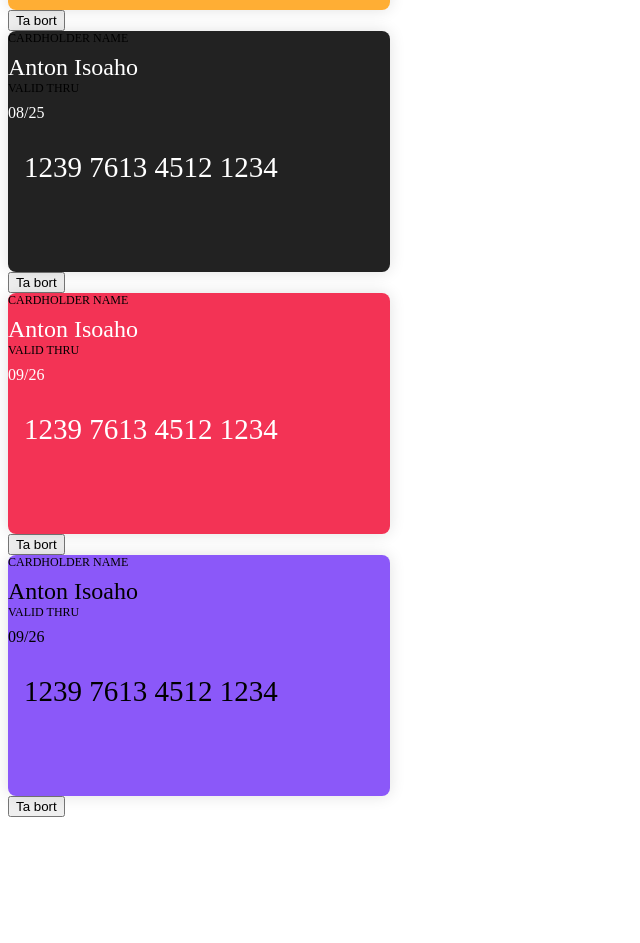
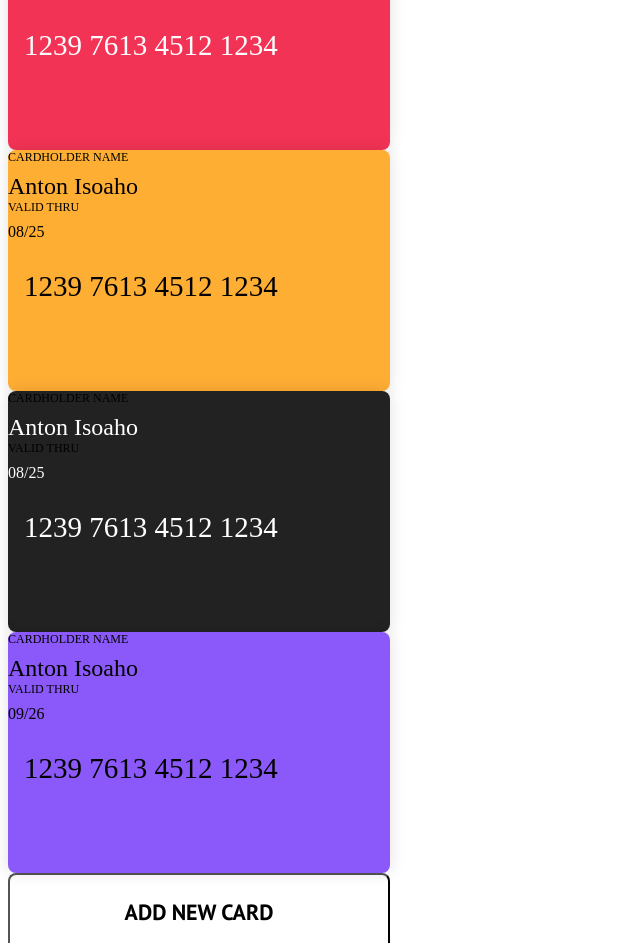
Before and after one commit to GoldenZebras/e-wallet, a React (Vite) app: page / in a window 1280 px wide. Shown: the part 239-1182 px from the top of the page, without its empty margins (0-640 px from the left). Before the commit the page ends 1064 px from the top, so only its background shows below. Built offline with nearby package versions, Linux system fonts and the light colour scheme.

Commit message:
Added some functionality

```diff
--- /dev/null
+++ b/src/components/button/Button.tsx
@@ -0,0 +1,24 @@
+import React from 'react';
+import './button.scss';
+import { useNavigate } from 'react-router-dom';
+
+interface ButtonProps extends React.HTMLAttributes<HTMLButtonElement> {
+  title: string;
+  filled: boolean;
+  to: string;
+}
+
+const Button: React.FC<ButtonProps> = ({ title, filled, to }) => {
+  const navigate = useNavigate();
+  const navigateToDestination = () => {
+    navigate(to);
+  };
+  return (
+    <button
+      className={`card__addButton ${filled ? 'filled' : 'outlined'}`}
+      onClick={navigateToDestination}>
+      {title}
+    </button>
+  );
+};
+export default Button;
--- /dev/null
+++ b/src/components/button/button.scss
@@ -0,0 +1,12 @@
+@use '../../sass' as *;
+
+.card__addButton {
+    @include button;
+
+    &.filled {
+        @include filled;
+    }
+    &.outlined {
+        @include outlined;
+    }
+}
--- a/src/hooks/useLocalStorage.ts
+++ b/src/hooks/useLocalStorage.ts
@@ -2,51 +2,59 @@ import { useState, useEffect } from 'react';
 import { CardProps } from '../models/CardProps';
 
 const useLocalStorage = (key: string, initialValue: CardProps[]) => {
-  const [value, setValue] = useState(() => {
+  const [value, setValue] = useState<CardProps[]>(() => {
     const storedValue = localStorage.getItem(key);
     return storedValue ? JSON.parse(storedValue) : initialValue;
   });
+  const [activeCard, setActiveCard] = useState<CardProps | undefined>(() => {
+    const storedValue = localStorage.getItem(key);
+    const parsedValue: CardProps[] = storedValue ? JSON.parse(storedValue) : initialValue;
+    return parsedValue.find((card) => card.active);
+  });
 
-  const [activeCardIndex, setActiveCardIndex] = useState<number>(0);
+  const [inactiveCards, setInactiveCards] = useState<CardProps[]>(
+    value.filter((card) => !card.active)
+  );
 
   useEffect(() => {
     localStorage.setItem(key, JSON.stringify(value));
   }, [value]);
 
   const addCard = (card: CardProps) => {
-    const currentValue = localStorage.getItem(key);
-    if (currentValue) {
-      const parsedValue = JSON.parse(currentValue);
-      parsedValue.push(card);
-      localStorage.setItem(key, JSON.stringify(parsedValue));
-      setValue(parsedValue);
-    }
+    setValue((prevValue) => {
+      const updatedValue = [...prevValue, card];
+      localStorage.setItem(key, JSON.stringify(updatedValue));
+      return updatedValue;
+    });
   };
 
   const removeCard = (index: number) => {
-    const currentValue = localStorage.getItem(key);
-    if (currentValue) {
-      const parsedValue = JSON.parse(currentValue);
-      parsedValue.splice(index, 1);
-      localStorage.setItem(key, JSON.stringify(parsedValue));
-      setValue(parsedValue);
-    }
+    // gör att denna tar bort active card och inte något annat.
+    //uppdatera värdet på cardsarray etc
+    // setValue((prevValue) => {
+    //   const updatedValue = [...prevValue];
+    //   updatedValue.splice(index, 1);
+    //   localStorage.setItem(key, JSON.stringify(updatedValue));
+    //   return updatedValue;
+    // });
   };
 
-  const setActiveCard = (index: number) => {
-    setActiveCardIndex(index);
-    const currentValue = localStorage.getItem(key);
-    if (currentValue) {
-      const parsedValue = JSON.parse(currentValue);
-      parsedValue.forEach((card: CardProps, i: number) => {
-        card.active = i === index;
-      });
-      localStorage.setItem(key, JSON.stringify(parsedValue));
-      setValue(parsedValue);
-    }
+  const setActiveCardFunc = (index: number) => {
+    setValue((prevValue) => {
+      const updatedValue = prevValue.map((card, i) => ({
+        ...card,
+        active: i === index,
+      }));
+      const newActiveCard = updatedValue.find((card) => card.active);
+      const newInactiveCards = updatedValue.filter((card) => !card.active);
+      setActiveCard(newActiveCard);
+      setInactiveCards(newInactiveCards);
+      localStorage.setItem(key, JSON.stringify(updatedValue));
+      return updatedValue;
+    });
   };
 
-  return { value, setValue, removeCard, addCard, setActiveCard, activeCardIndex };
+  return { value, setValue, removeCard, addCard, setActiveCardFunc, activeCard, inactiveCards };
 };
 
 export default useLocalStorage;
--- a/src/pages/Home.tsx
+++ b/src/pages/Home.tsx
@@ -3,17 +3,41 @@ import { CardList } from '../constants/CardList';
 import useLocalStorage from '../hooks/useLocalStorage';
 import { STORAGE_KEY } from '../constants/StorageKey';
 import { CardProps } from '../models/CardProps';
+import Button from '../components/button/Button';
 
 const Home = () => {
-  const { value, removeCard, setActiveCard } = useLocalStorage(STORAGE_KEY, CardList);
+  const { removeCard, setActiveCardFunc, activeCard, inactiveCards } = useLocalStorage(
+    STORAGE_KEY,
+    CardList
+  );
 
   return (
     <div className="card__container">
-      {value.map((card: CardProps, index: number) => (
+      <h1 className="card__container--header">E-wallet</h1>
+      <div className="card__container--activeCard">
+        <h2 className="card__container--activeCard header">active card</h2>
+        <div>
+          {activeCard ? (
+            <>
+              <button>remove</button>
+              <Card
+                cardNumber={activeCard.cardNumber}
+                cardHolder={activeCard.cardHolder}
+                expirationDate={activeCard.expirationDate}
+                vendor={activeCard.vendor}
+                active={activeCard.active}
+              />
+            </>
+          ) : (
+            <p>No active card.</p>
+          )}
+        </div>
+      </div>
+      {inactiveCards?.map((card: CardProps, index: number) => (
         <div
           key={index}
           className={`card__container--item ${card.active ? 'active' : ''}`}
-          onClick={() => setActiveCard(index)}>
+          onClick={() => setActiveCardFunc(index)}>
           <Card
             cardNumber={card.cardNumber}
             cardHolder={card.cardHolder}
@@ -21,9 +45,9 @@ const Home = () => {
             vendor={card.vendor}
             active={card.active}
           />
-          <button onClick={() => removeCard(index)}>Ta bort</button>
         </div>
       ))}
+      <Button title={'Add new card'} filled={false} to={'/addcard'} />
     </div>
   );
 };
--- /dev/null
+++ b/src/pages/home.scss
@@ -0,0 +1,5 @@
+@use '../sass' as *;
+
+.card__container--header{
+    @include top-title;
+}
--- a/src/sass/utils/_mixins.scss
+++ b/src/sass/utils/_mixins.scss
@@ -49,24 +49,21 @@
   font-style: normal;
 }
 
-//button på home page
-@mixin button-home {
+//outlined style på button
+@mixin outlined {
   background: $main-color;
   color: $secondary-color;
-  width: 23.875rem;
-  height: 5rem;
-  border: 1px solid $secondary-color;
-  border-radius: 0.5rem;
-  font-family: $font-family-primary;
-  font-weight: 700;
-  text-transform: uppercase;
-  line-height: 1.563rem;
 }
 
-//button på addCard page
-@mixin add-new-card-button {
+//filled style på button
+@mixin filled {
   background: $secondary-color;
   color: $main-color;
+}
+
+//styling för knappar
+@mixin button{
+  cursor: pointer;
   width: 23.875rem;
   height: 5rem;
   border-radius: 0.5rem;
@@ -74,4 +71,5 @@
   font-weight: 700;
   text-transform: uppercase;
   line-height: 1.563rem;
+  font-size: 1.375rem;
 }
```
